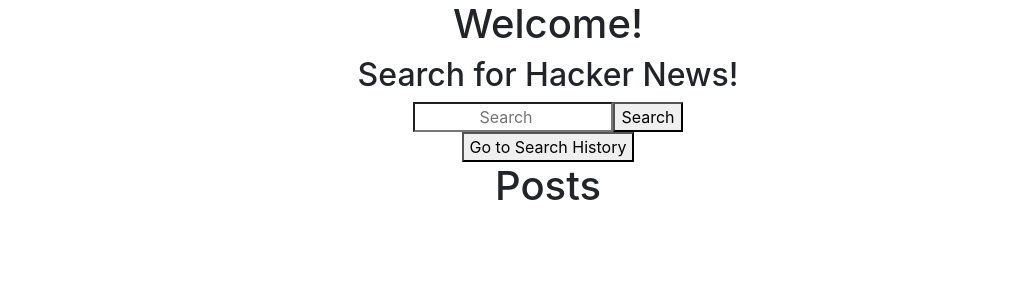
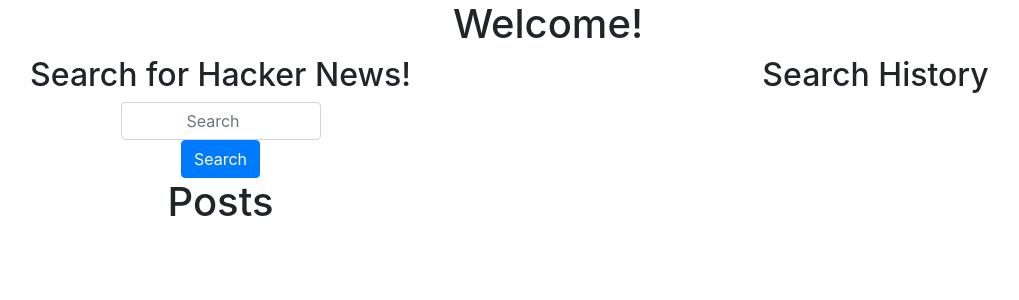
Before and after one commit to JmCole19/HNA-Search-App, a React (Create React App) app in the folder hna-search-app/: page / in a window 1280 px wide. Shown: the top 300 px of the page, without its empty margins (92-1111 px from the left). Built offline with nearby package versions, Linux system fonts and the light colour scheme.

Commit message:
touch-ups, added search history viewing

```diff
--- a/hna-search-app/src/components/dataContainer.js
+++ b/hna-search-app/src/components/dataContainer.js
@@ -15,7 +15,6 @@
             )
         } else {
             const { results } = this.props;
-            console.log(this.props)
             return (
                 <div>
                     <h1>Posts</h1>
@@ -28,7 +27,7 @@
                                     <Card.Text>
                                         {result.body}
                                     </Card.Text>
-                                    <Button variant="primary" href={result.url}>See Article</Button>
+                                    <Button variant="success" href={result.url}>See Article</Button>
                                 </Card.Body>
                             </Card>
                             {'\n'}
--- a/hna-search-app/src/components/historyPage.js
+++ b/hna-search-app/src/components/historyPage.js
@@ -1,24 +1,30 @@
 import React, { Component } from 'react';
 import { connect } from 'react-redux';
-import { Link } from 'react-router-dom';
+import { fetchData } from '../actions/fetchData';
+import Button from 'react-bootstrap/Button';
 
 //This displays recent searches and updates the list after each search.
 
 class HistoryPage extends Component {
+
+    //function to pull the previous search
+    previousSearch = (event) => {
+        this.props.fetchData(event.target.id)
+    }
+
     render() {
         const { history } = this.props;
         return (
             <div>
                 <h2>Search History</h2>
-                <Link to='/'><button>Back to Home</button></Link>
                 {
-                history.map(search => {
-                    return (
-                        <ul>
-                            {search}
-                        </ul>
-                    )
-                })
+                    history.map(search => {
+                        return (
+                            <ul key={search}>
+                            <Button variant='warning' id={search} key={search} onClick={this.previousSearch}>{search}</Button>
+                            </ul>
+                        )
+                    })
                 }
             </div>
         )
@@ -31,4 +37,10 @@
     }
 }
 
-export default connect(mapStateToProps)(HistoryPage);
+const mapDispatchToProps = (dispatch) => {
+    return {
+        fetchData: (query) => dispatch(fetchData(query))
+    }
+}
+
+export default connect(mapStateToProps, mapDispatchToProps)(HistoryPage);
--- a/hna-search-app/src/components/homePage.js
+++ b/hna-search-app/src/components/homePage.js
@@ -3,19 +3,23 @@
 import DataContainer from './dataContainer';
 import { connect } from 'react-redux';
 import * as actions from '../actions/fetchData';
-import { Link } from 'react-router-dom';
+import HistoryPage from './historyPage';
 
 //this page is the main home page for the application.
 
 class HomePage extends Component {
     render() {
         return (
-            <div className="home">
-                <h2>Search for Hacker News!</h2>
-                <SearchBar page="home" />
-                <Link to='/history'><button>Go to Search History</button></Link>
-                <div>
-                    <DataContainer />
+            <div className='home row'>
+                <div className='col'>
+                    <h2>Search for Hacker News!</h2>
+                    <SearchBar page="home" />
+                    <div className='col'>
+                        <DataContainer />
+                    </div>
+                </div>
+                <div className='col'>
+                    <HistoryPage />
                 </div>
             </div>
         );
--- a/hna-search-app/src/components/searchBar.js
+++ b/hna-search-app/src/components/searchBar.js
@@ -1,21 +1,22 @@
 import React, { Component } from 'react';
 import { connect } from 'react-redux';
-// import { bindActionCreators } from 'redux';
 import { searchData, fetchData } from '../actions/fetchData';
+import Button from 'react-bootstrap/Button';
+import Form from 'react-bootstrap/Form';
 
 class SearchBar extends Component {
     state = {
         currentInput: ''
     }
 
-//handles new inputs and updates the current search
+    //handles new inputs and updates the current search
     handleInputChange = (event) => {
         let newInput = event.target.value;
         this.setState({
             currentInput: newInput
         });
     }
-//handles the submit function and starts the results process
+    //handles the submit function and starts the results process
     handleSubmit = (event) => {
         event.preventDefault()
         this.props.searchData(this.state.currentInput)
@@ -24,15 +25,15 @@
 
     render() {
         return (
-            <form onSubmit={this.handleSubmit}>
-                <input
+            <Form onSubmit={this.handleSubmit}>
+                <Form.Control
                     className="mx-auto"
                     placeholder="Search"
                     type='search'
                     onChange={this.handleInputChange}
-                    style={{ maxWidth: '200px', textAlign: 'center' }}></input>
-                <button type='submit'>Search</button>
-            </form>
+                    style={{ maxWidth: '200px', textAlign: 'center' }}>
+                </Form.Control><Button className='primary' type='submit'>Search</Button>
+            </Form>
         );
     }
 }
--- a/hna-search-app/src/reducers/rootReducer.js
+++ b/hna-search-app/src/reducers/rootReducer.js
@@ -26,7 +26,7 @@
             return {
                 loading: false,
                 posts: action.payload.hits,
-                history: [...state.history, action.terms],
+                history: [...state.history],
                 error: ''
             }
         case FETCH_DATA_FAILURE:
```
